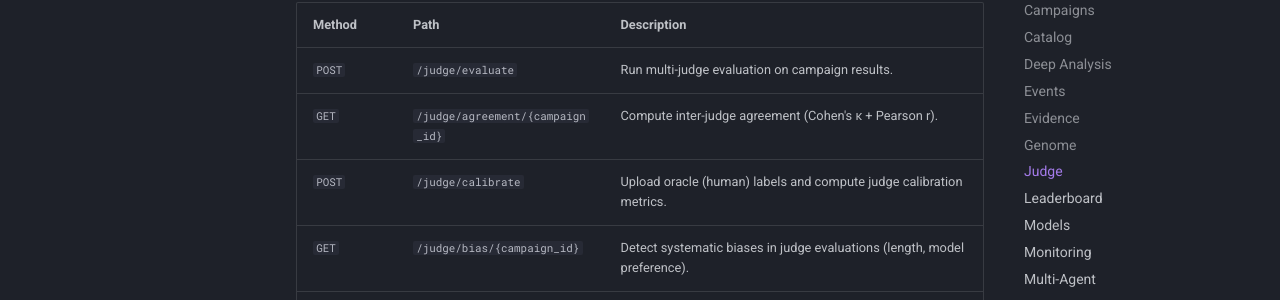
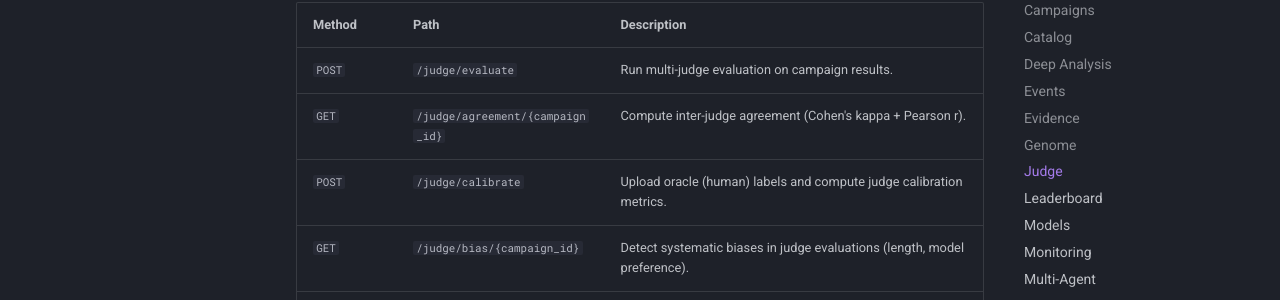
Before and after one commit to jonathancollas/llm-eval-platform, an MkDocs documentation site: the page built from docs/api/endpoints.md, in a window 1280 px wide and 900 px high, scrolled down 5141 px. Shown: the part 152-452 px from the top of the window. Built offline with MkDocs 1.6.1 and Material for MkDocs 9.7.7, drawn with Linux system fonts in a browser that asks for light colours; comment, search, counter and statistics services are not loaded.

Commit message:
docs: use plain text 'kappa' instead of Unicode κ in endpoints.md
Agent-Logs-Url: https://github.com/jonathancollas/llm-eval-platform/sessions/04eeaaa2-23c7-41b3-a1d8-acf5e05fe10c

Co-authored-by: jonathancollas <10053522+jonathancollas@users.noreply.github.com>

```diff
--- a/docs/api/endpoints.md
+++ b/docs/api/endpoints.md
@@ -135,7 +135,7 @@ LLM-as-Judge — multi-judge ensemble, calibration & bias detection.
 | Method | Path | Description |
 |--------|------|-------------|
 | `POST` | `/judge/evaluate` | Run multi-judge evaluation on campaign results. |
-| `GET` | `/judge/agreement/{campaign_id}` | Compute inter-judge agreement (Cohen's κ + Pearson r). |
+| `GET` | `/judge/agreement/{campaign_id}` | Compute inter-judge agreement (Cohen's kappa + Pearson r). |
 | `POST` | `/judge/calibrate` | Upload oracle (human) labels and compute judge calibration metrics. |
 | `GET` | `/judge/bias/{campaign_id}` | Detect systematic biases in judge evaluations (length, model preference). |
 | `GET` | `/judge/summary/{campaign_id}` | Summary of all judge evaluations for a campaign. |
```
